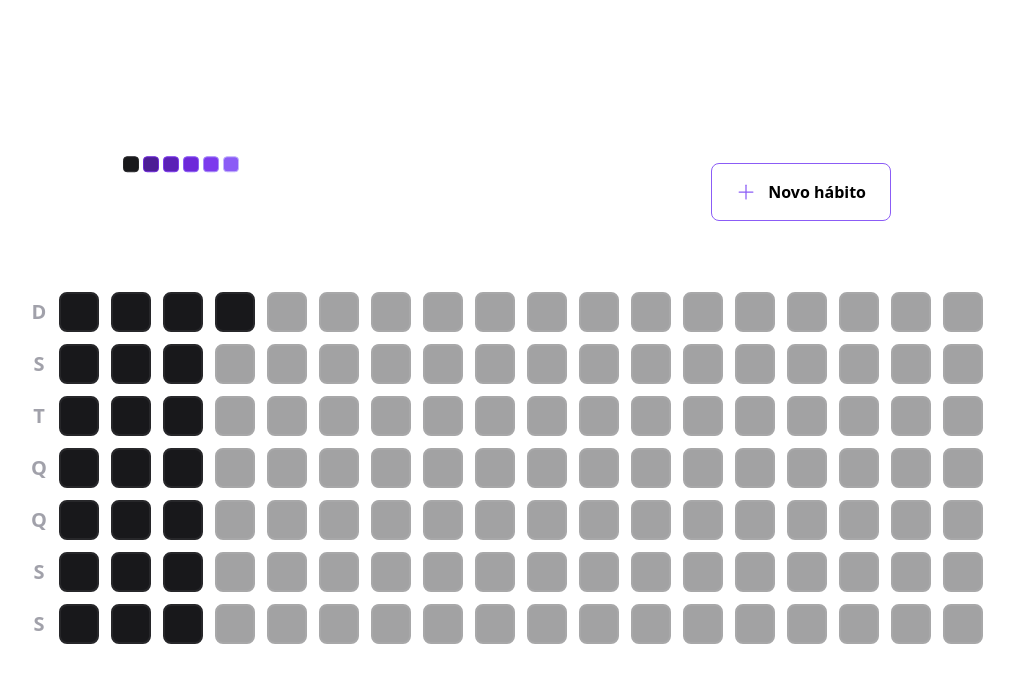
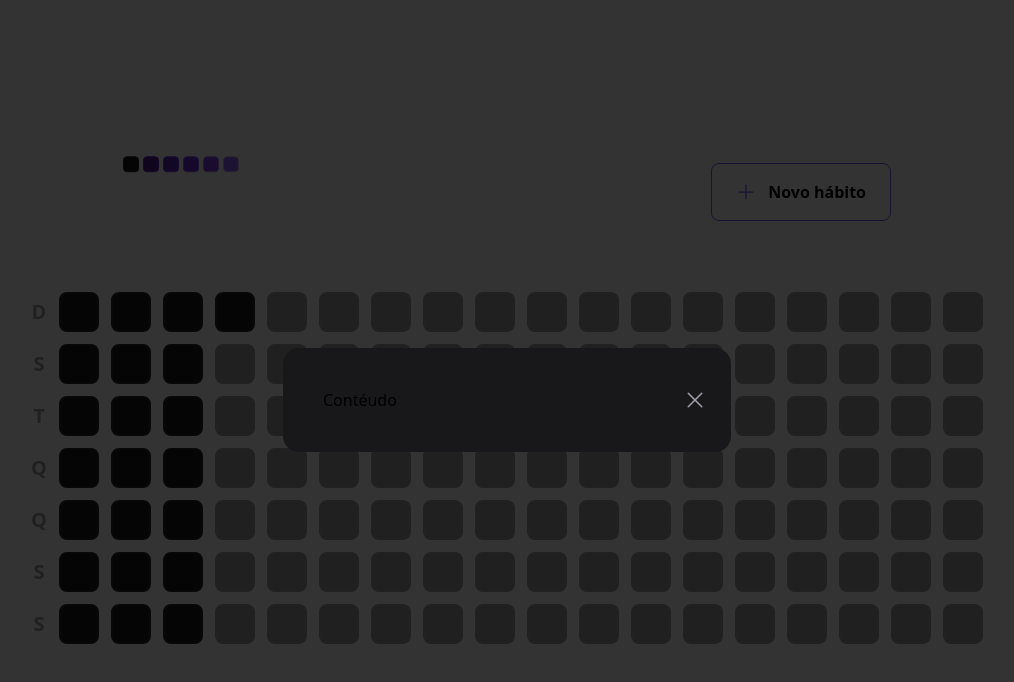
Before and after one commit to EuCarlos/nlw-setup, a React app in the folder web/: page / in a window 1280 px wide. Both pictures are taken after a click on the button "Novo hábito". Shown: the top 682 px of the page, without its empty margins (133-1147 px from the left). Built offline with nearby package versions, Linux system fonts and the light colour scheme; the HTML template or start-up script is replaced by a standard one.

Commit message:
:sparkles: create modal with radix-ui

```diff
--- a/web/package.json
+++ b/web/package.json
@@ -10,6 +10,7 @@
     "styles:init": "npx tailwindcss init -p"
   },
   "dependencies": {
+    "@radix-ui/react-dialog": "^1.0.2",
     "dayjs": "^1.11.7",
     "phosphor-react": "^1.4.1",
     "react": "^18.2.0",
--- a/web/src/components/Header.tsx
+++ b/web/src/components/Header.tsx
@@ -1,17 +1,31 @@
 import logoImage from '../assets/logo.svg';
-import { Plus } from 'phosphor-react';
+import * as Dialog from '@radix-ui/react-dialog';
+import { Plus, X } from 'phosphor-react';
 
 export function Header() {
-    return (
-        <div className="w-full max-w-3xl mx-auto flex items-center justify-between">
-          <img src={logoImage} alt="Habits" />
-          <button
+  return (
+      <div className="w-full max-w-3xl mx-auto flex items-center justify-between">
+        <img src={logoImage} alt="Habits" />
+
+        <Dialog.Root>
+          <Dialog.Trigger
             type="button"
             className="border border-violet-500 font-semibold rounded-lg px-6 py-4 flex items-center gap-3 hover:border-violet-300"
           >
             <Plus size={20} className="text-violet-500" />
             Novo hábito
-          </button>
-        </div>
-    )
+          </Dialog.Trigger>
+
+          <Dialog.Portal>
+            <Dialog.Overlay className="w-screen h-screen bg-black/80 fixed inset-0" />
+            <Dialog.Content className="absolute p-10 bg-zinc-900 rounded-2xl w-full max-w-md top-1/2 left-1/2 -translate-x-1/2 -translate-y-1/2">
+              <Dialog.Close className="absolute right-6 text-zinc-400 hover:text-zinc-200">
+                <X size={24} aria-label="Fechar" />
+              </Dialog.Close>
+              Contéudo
+            </Dialog.Content>
+          </Dialog.Portal>
+        </Dialog.Root>
+      </div>
+  )
 }
```
Also changed, not shown: 1 other file (tests, documents, lock files or other folders).
